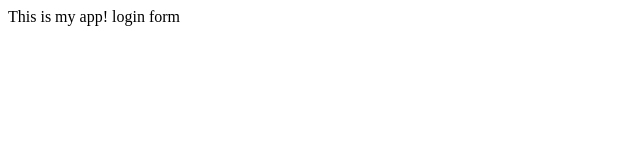
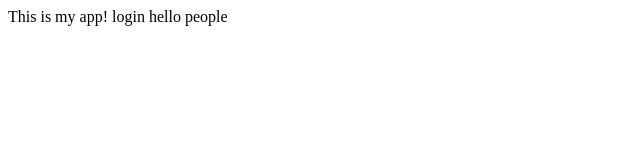
Before and after one commit to jimmyzhaoj/myappsample, a plain HTML site: page index.html in a window 1280 px wide. Shown: the full height of the page, 0-640 px from the left. Drawn offline with Linux system fonts and the light colour scheme.

Commit message:
add hello people'

```diff
--- a/index.html
+++ b/index.html
@@ -4,6 +4,7 @@
   </head>
   <body>
     This is my app!
-    login form
+    login
+    hello people
   </body>
 </html>
```
